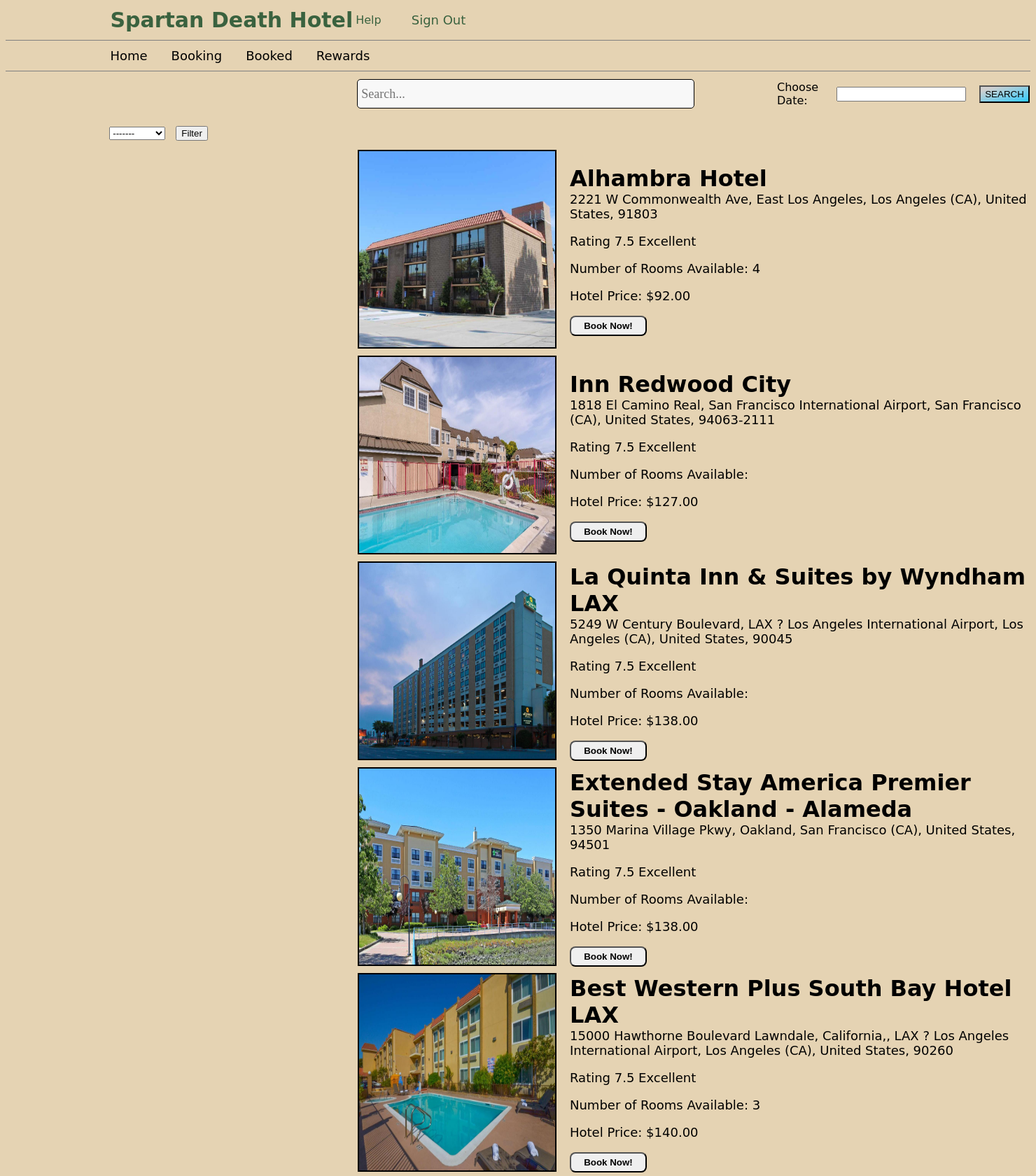
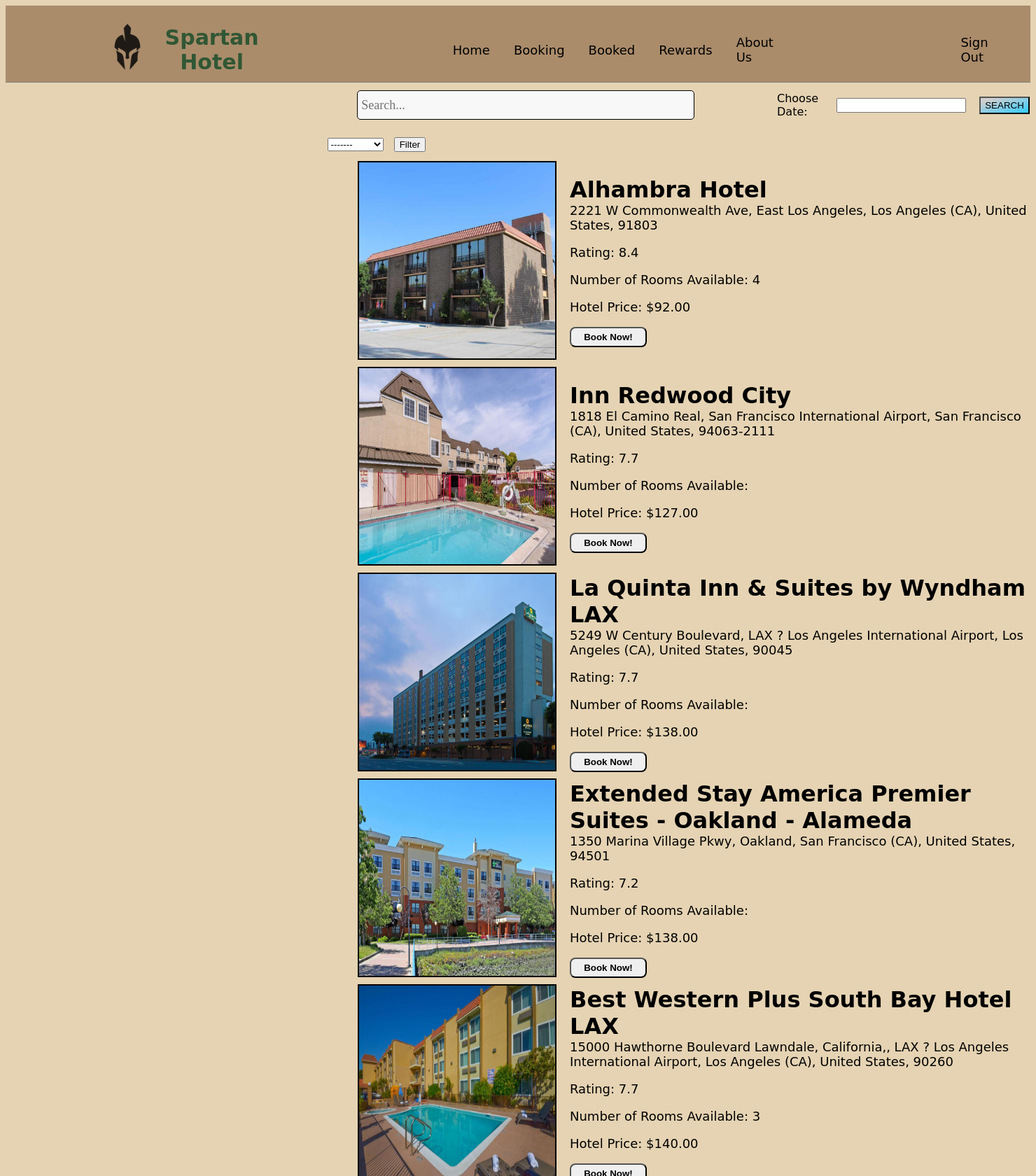
Before and after one commit to brendanrequierme/CMPE165, a PHP site: page /bookingpage.php in a window 1480 px wide. Shown: the top 1680 px of the page at 70% size. Run offline with PHP 8.4, Linux system fonts and the light colour scheme; a user stored in the database is signed in; data comes from the database, SQL or seed files in the repository; some libraries are stand-ins or nearby versions.

Commit message:
Add files via upload

```diff
--- a/bookingpage.php
+++ b/bookingpage.php
@@ -55,7 +55,7 @@
 <!DOCTYPE HTML>
     <div class="card-body" style = margin-bottom:10px;>
         <form method="GET">
-            <div class="group" style = padding-left:2px;>
+            <div class="group" style = padding-left:348px;>
                 <select name="sort_numeric" class="form-control">
                     <option value="">-------</option>
                     <option value="low-high" <?php if(isset($_GET['sort_numeric']) && $_GET['sort_numeric'] == "low-high") {echo "selected";}?> >low - high</option>
@@ -83,6 +83,8 @@
             foreach($query_run as $row) {
                 $hotelName = $row['hotel_name'];
                 $hotelDescription = $row['description'];
+                $hotelCity = $row['city_id'];
+                $hotelRating = $row['rating'];
                 $hotelPrice = $row['usd'];
                 $hotelImage = $row['image'];
                 $nice = $hotelName;
@@ -98,7 +100,7 @@
                     <td>
                     <h1 style = margin:0px>$hotelName</h1>
                     <p style = margin:0px;font-size:18px>$hotelDescription</p>
-                    <p style = font-size:18px>Rating 7.5 Excellent</p>
+                    <p style = font-size:18px>Rating: $hotelRating</p>
                     <p style = font-size:18px>Number of Rooms Available: $hotelRoom</p>
                     <p style = font-size:18px>Hotel Price: $$hotelPrice</p>
                     <form action = 'bookingroom.php' method = 'post'>
--- a/header2.php
+++ b/header2.php
@@ -5,7 +5,7 @@
 <!DOCTYPE html>
 
     <head>
-        <script src='http://use.edgefonts.net/nosifer.js'></script>
+        <link href='https://fonts.googleapis.com/css?family=Nosifer' rel='stylesheet'>
         <link rel="stylesheet" type="text/css" href="./styles.css" />
         <script type="text/javascript" src="https://cdn.jsdelivr.net/jquery/latest/jquery.min.js"></script>
         <script type="text/javascript" src="https://cdn.jsdelivr.net/momentjs/latest/moment.min.js"></script>
@@ -16,29 +16,22 @@
     <body>
 
            <!-- This div is for the top part of the header -->
-           <div>
+           <!-- -25 margin for bot and top makes logo and text more centered, but makes the header long -->
+           <div class = "header">
             <table>
                 <tr>
-                    <th class = "logo"><a class = "clearDecorAndRed" href = "homepage.php">Spartan Death Hotel</a></th>
-                    <td class = redTextRPad><a class = "clearDecorAndRed" href = "helppage.php">Help</a></td>
-                    <td class = redTextRPad2><a class = clearDecorAndRed href = "logout.php">Sign Out</a></td>
+                    <td><img src="./images/spartan-removebg-preview.png" alt="spartan" style = height:100px;width:100px;margin-top:-35px;margin-bottom:-30px;margin-right:-25px;margin-left:-25px></td>
+                    <th class = "logo" style = padding-right:250px;><a class = "clearDecorAndRed" href = "homepage.php">Spartan Hotel</a></th>
+                    <td><a class = "clearDecorAndRPad" href = "homepage.php">Home</a></td>
+                    <td><a class = "clearDecorAndRPad" href = "bookingpage.php">Booking</a></td>
+                    <td><a class = "clearDecorAndRPad" href = "booked.php">Booked</a></td>
+                    <td><a class = "clearDecorAndRPad" href = "rewardspage.php">Rewards</a></td>
+                    <td><a class = "clearDecorAndRPad" style = margin-right:220px href = "aboutpage.php">About Us</a></td>
+                    <td class = redTextRPad2><a class = "clearDecor" href = "logout.php">Sign Out</a></td>
                 </tr>
             </table>
             <hr class = "lineHeight" class = "noTopMargin" color = "gray">
         </div>
 
-        <!-- This div is for the bottom part of the header -->
-        <div>
-            <table>
-                <tr>
-                    <td><a class = "clearDecorAndRPad" href = "homepage.php">Home</a></td>
-                    <td><a class = "clearDecorAndRPad" href = "bookingpage.php">Booking</a></td>
-                    <td><a class = "clearDecorAndRPad" href = "booked.php">Booked</a></td>
-                    <td><a class = "clearDecorAndRPad" href = "rewardspage.php">Rewards</a></td>
-                </tr>
-            </table>
-            <hr color = "gray">
-        </div>
-
     </body>
 </html>
```
